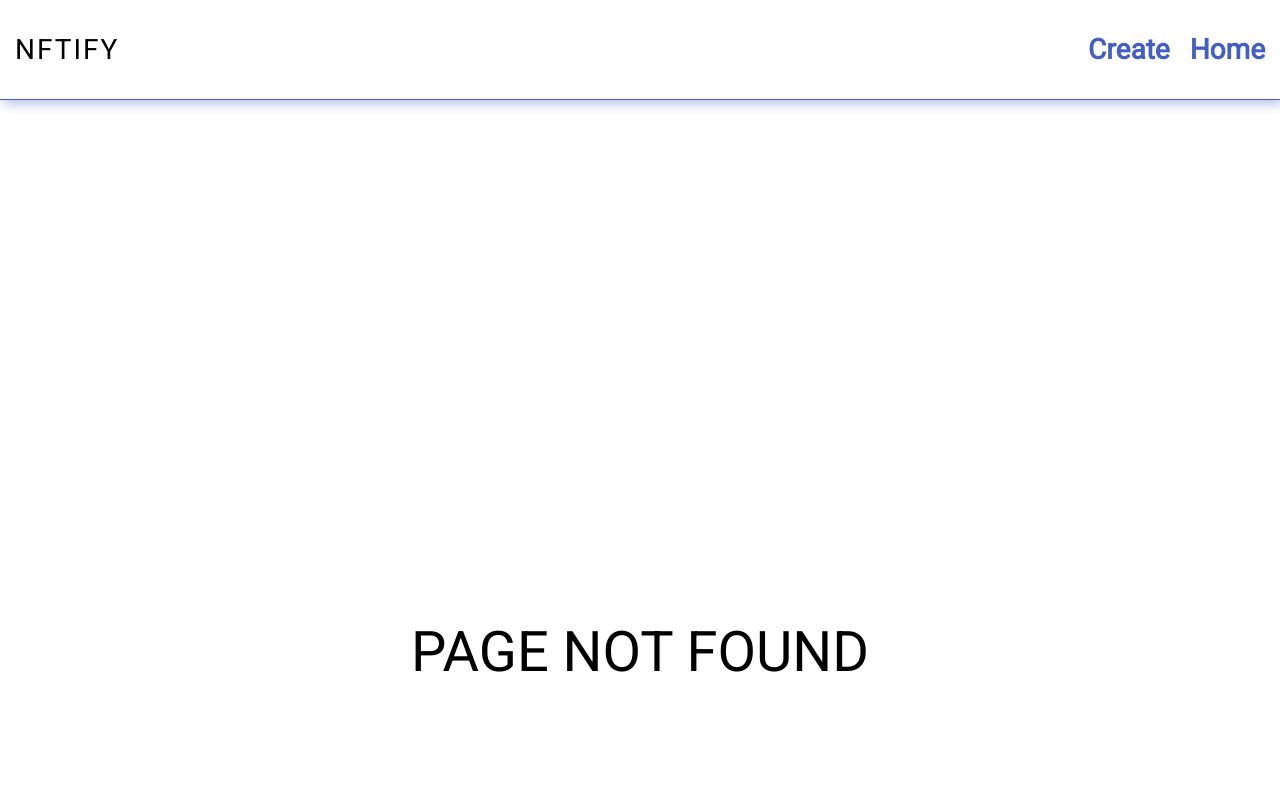
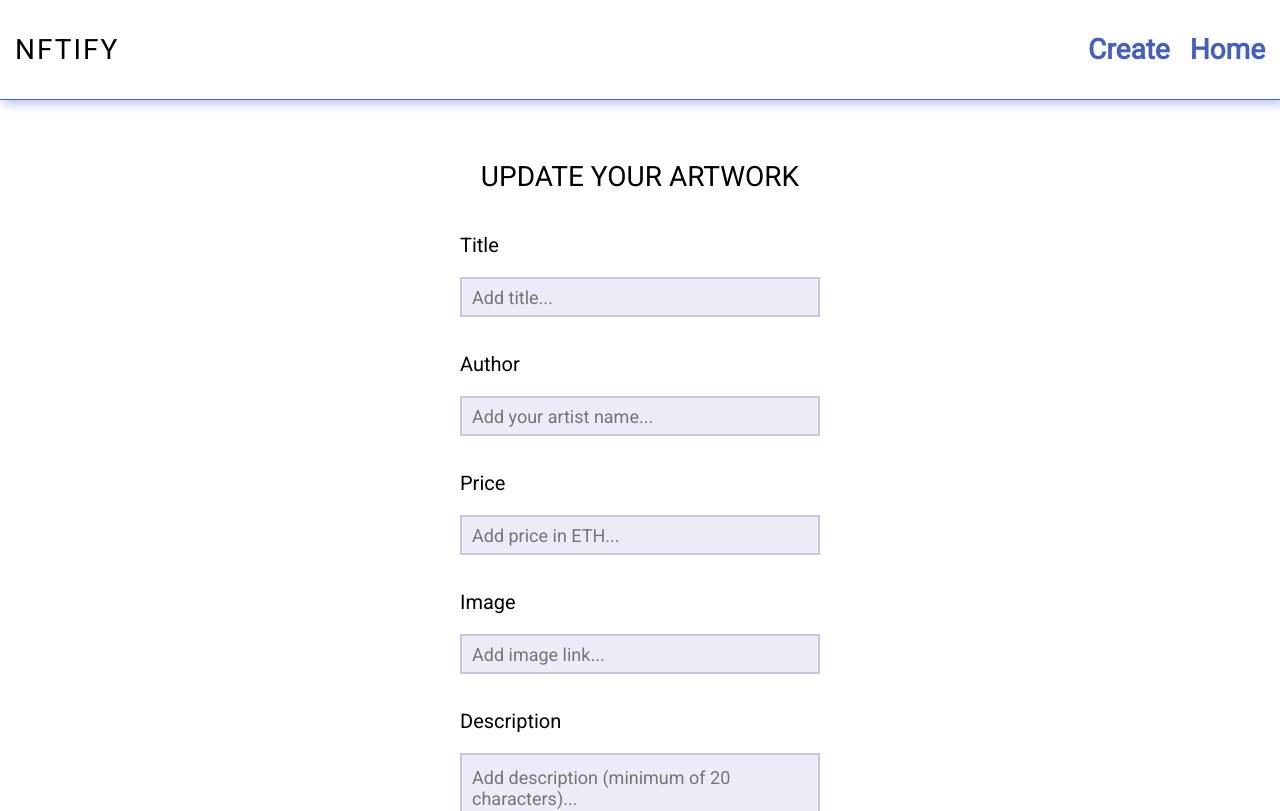
Before and after one commit to bboyruso/nfty-front, a React (Vite) app: page /update in a window 1280 px wide. Before the commit this address had no page. Shown: the top 811 px of the page. Built offline with nearby package versions, Linux system fonts and the light colour scheme; no server answers.

Commit message:
Implement updateNft

```diff
--- a/src/hooks/useApi.ts
+++ b/src/hooks/useApi.ts
@@ -39,11 +39,9 @@ const useApi = () => {
       await axios.delete(`${apiUrl}nfts/${id}`);
       dispatch(hideLoading());
       dispatch(setFeedback("NTF WAS DELETED"));
-      return 200;
     } catch {
       dispatch(hideLoading());
       dispatch(setFeedback("NTF NOT DELETED"));
-      return 500;
     }
   };
 
@@ -51,14 +49,16 @@ const useApi = () => {
     try {
       dispatch(hideFeedback());
       dispatch(showLoading());
-      const { data: nfts } = await axios.post(`${apiUrl}nfts`, formData);
+      const { data } = await axios.post<{ nft: NftStructure }>(
+        `${apiUrl}nfts`,
+        formData
+      );
       dispatch(hideLoading());
       dispatch(setFeedback("NTF ADDED CORRECTLY"));
-      return nfts;
+      return data.nft;
     } catch {
       dispatch(hideLoading());
       dispatch(setFeedback("NTF COULDN'T ADD"));
-      return 500;
     }
   };
 
@@ -77,7 +77,7 @@ const useApi = () => {
     [dispatch]
   );
 
-  const updateNft = async (formData: NftStructure) => {
+  const updateNft = async (formData: Partial<NftStructure>) => {
     try {
       dispatch(hideFeedback());
       dispatch(showLoading());
--- a/src/pages/DetailsPage/DetailsPage.tsx
+++ b/src/pages/DetailsPage/DetailsPage.tsx
@@ -51,6 +51,7 @@ const DetailsPage = (): React.ReactElement => {
           text="Delete"
           onClick={() => handleDeleteClick(selectedNft?._id as string)}
         ></Button>
+        <Button text="Modify" onClick={() => navigate(`/update`)}></Button>
       </div>
     </DetailsPageStyled>
   );
--- /dev/null
+++ b/src/pages/UpdatePage/UpdatePage.tsx
@@ -0,0 +1,31 @@
+import { useNavigate } from "react-router-dom";
+import Form from "../../components/Form/Form";
+import useApi from "../../hooks/useApi";
+import { NftStructure } from "../../types";
+import { useAppSelector } from "../../store";
+
+const UpdatePage = (): React.ReactElement => {
+  const { updateNft } = useApi();
+  const navigate = useNavigate();
+  const nft = useAppSelector((state) => state.nftsStore.currentNft);
+
+  const id = nft?._id;
+
+  const handleFormSubmit = async (formData: Partial<NftStructure>) => {
+    await updateNft({ ...formData, _id: id });
+
+    navigate("/");
+  };
+
+  return (
+    <>
+      <Form
+        onFormSubmit={handleFormSubmit}
+        headingText="Update your artwork"
+        nft={nft}
+      ></Form>
+    </>
+  );
+};
+
+export default UpdatePage;
--- a/src/routers/appRouter/appRouter.tsx
+++ b/src/routers/appRouter/appRouter.tsx
@@ -5,6 +5,7 @@ import {
   LazyMainPage,
   LazyNftDetailsPage,
   LazyNotFoundPage,
+  LazyUpdatePage,
 } from "../lazyPages/lazyPages";
 import { Suspense } from "react";
 
@@ -45,6 +46,14 @@ const routes: RouteObject[] = [
           </Suspense>
         ),
       },
+      {
+        path: "/update",
+        element: (
+          <Suspense>
+            <LazyUpdatePage />
+          </Suspense>
+        ),
+      },
     ],
   },
 ];
--- a/src/routers/lazyPages/lazyPages.ts
+++ b/src/routers/lazyPages/lazyPages.ts
@@ -13,3 +13,7 @@ export const LazyNotFoundPage = lazy(
 export const LazyNftDetailsPage = lazy(
   () => import("../../pages/DetailsPage/DetailsPage")
 );
+
+export const LazyUpdatePage = lazy(
+  () => import("../../pages/UpdatePage/UpdatePage")
+);
```
